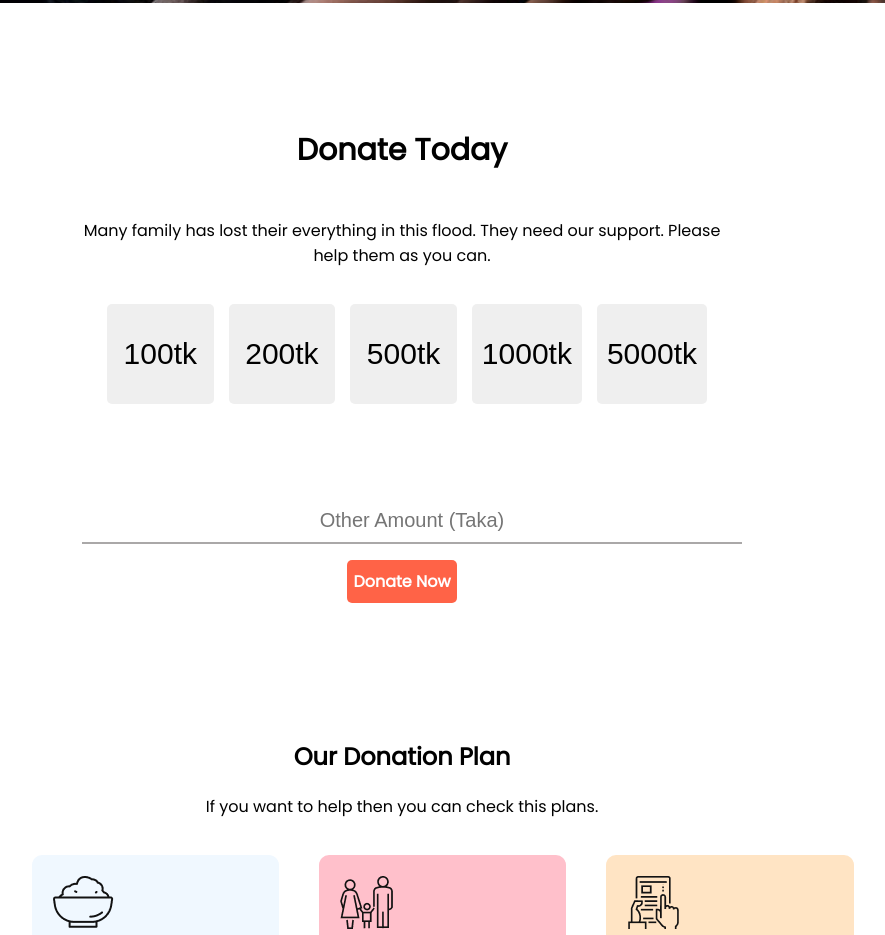
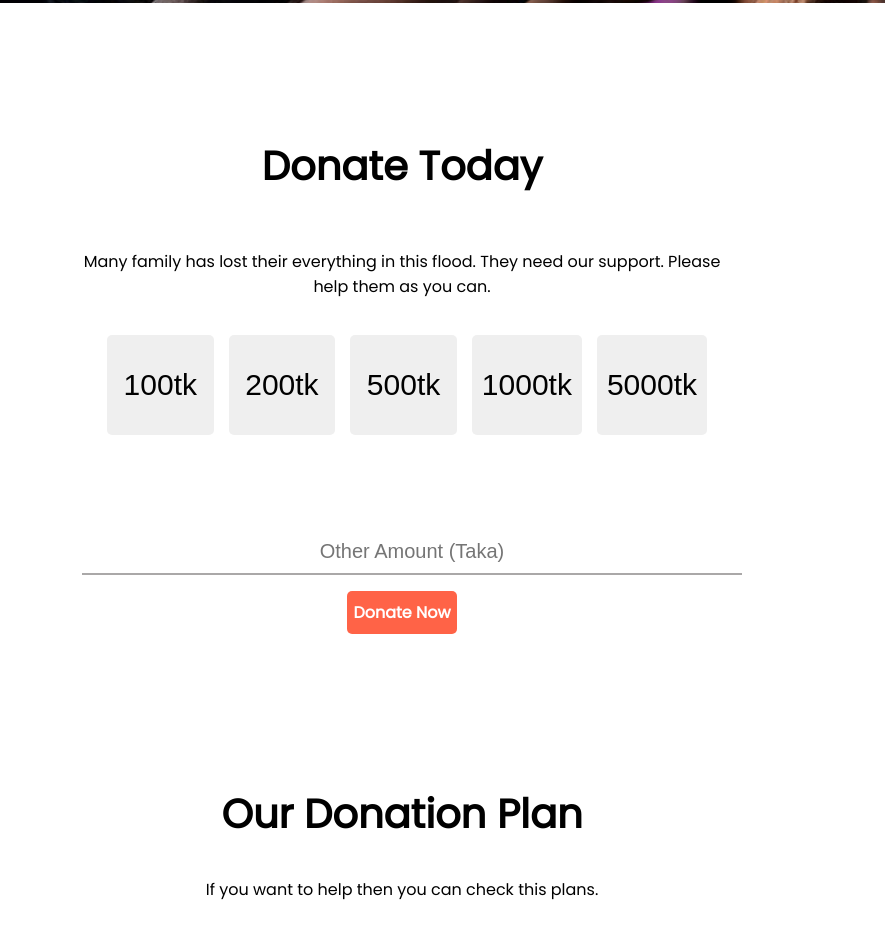
Before and after one commit to sneoo/donate-today, a plain HTML site: page index.html in a window 1280 px wide. Shown: the part 663-1598 px from the top of the page, without its empty margins (238-1123 px from the left). Drawn offline with Linux system fonts and the light colour scheme; a web font is replaced by a local one.

Commit message:
Complete

```diff
--- a/index.html
+++ b/index.html
@@ -15,7 +15,7 @@
 <body>
     <section class="home-banner">
         <div>
-            <h1 class="banner-style">Let’s Help Those Who Are More In Need</h1>
+            <h1 class="banner-style h1-size">Let’s Help Those Who Are More In Need</h1>
             <h3 class="banner-style">People in Sylhet are suffering from major flood. We need to help them in this
                 situation. Let's help togother.
             </h3>
@@ -24,7 +24,7 @@
     </section>
     <section class="banner-style">
         <div class="help-text ">
-            <h2 class="help-text-weight">Donate Today</h2>
+            <h1 class="help-text-weight">Donate Today</h1>
             <p>Many family has lost their everything in this flood. They need our support. Please help them as you
                 can.
             </p>
@@ -48,7 +48,7 @@
     </section>
     <section>
         <div class="help-text">
-            <h2>Our Donation Plan</h2>
+            <h1>Our Donation Plan</h1>
             <p>If you want to help then you can check this plans.</p>
         </div>
         <div class="full-box">
--- a/style.css
+++ b/style.css
@@ -3,9 +3,13 @@ body {
     margin: 0;
 }
 
-h1 {
+.h1-size {
     font-size: 60px;
 
+}
+
+h1 {
+    font-size: 40px;
 }
 
 h3 {
@@ -56,7 +60,6 @@ h3 {
 
 .help-text-weight {
     font-weight: bolder;
-    font-size: 30px;
     padding-bottom: 20px;
 }
 
```
